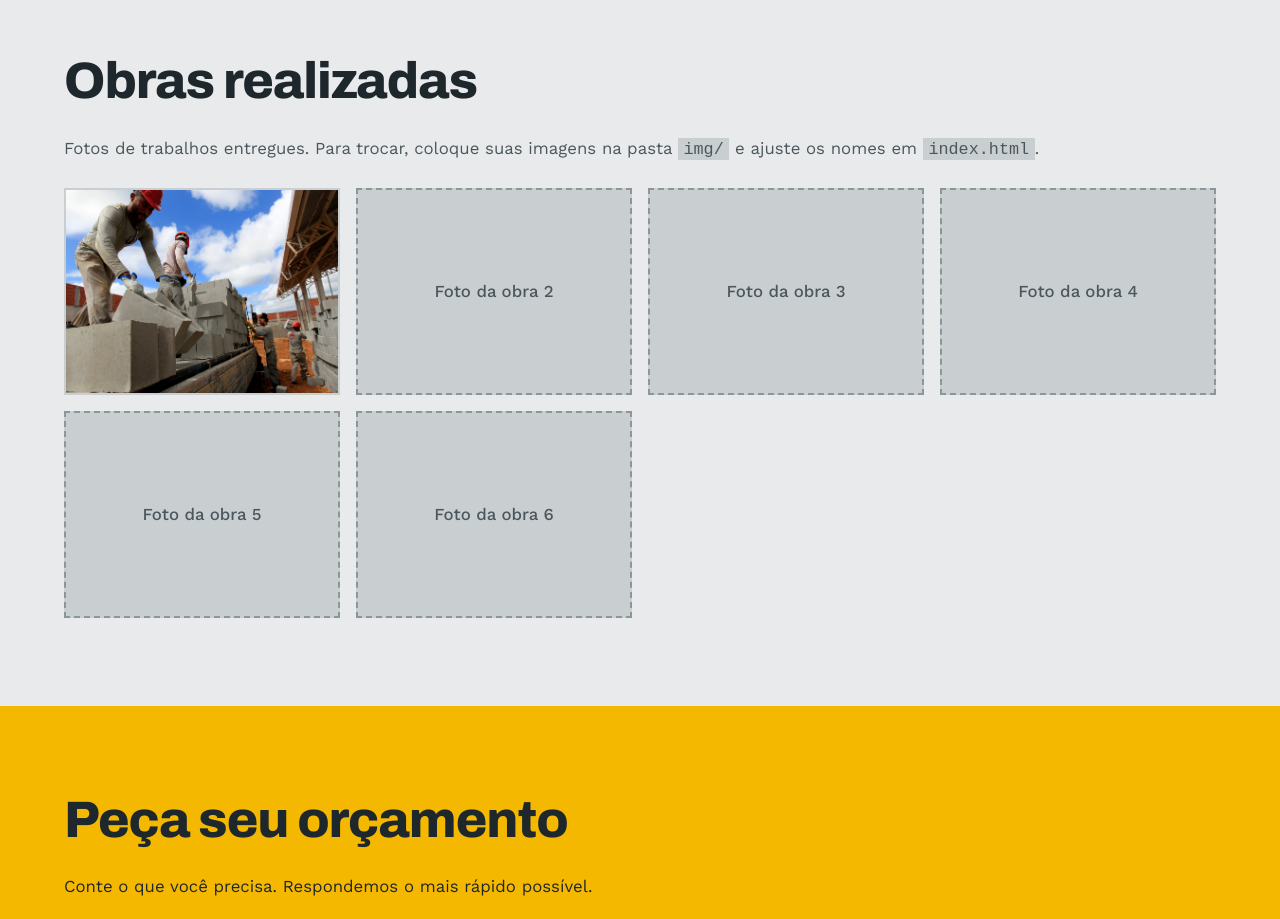
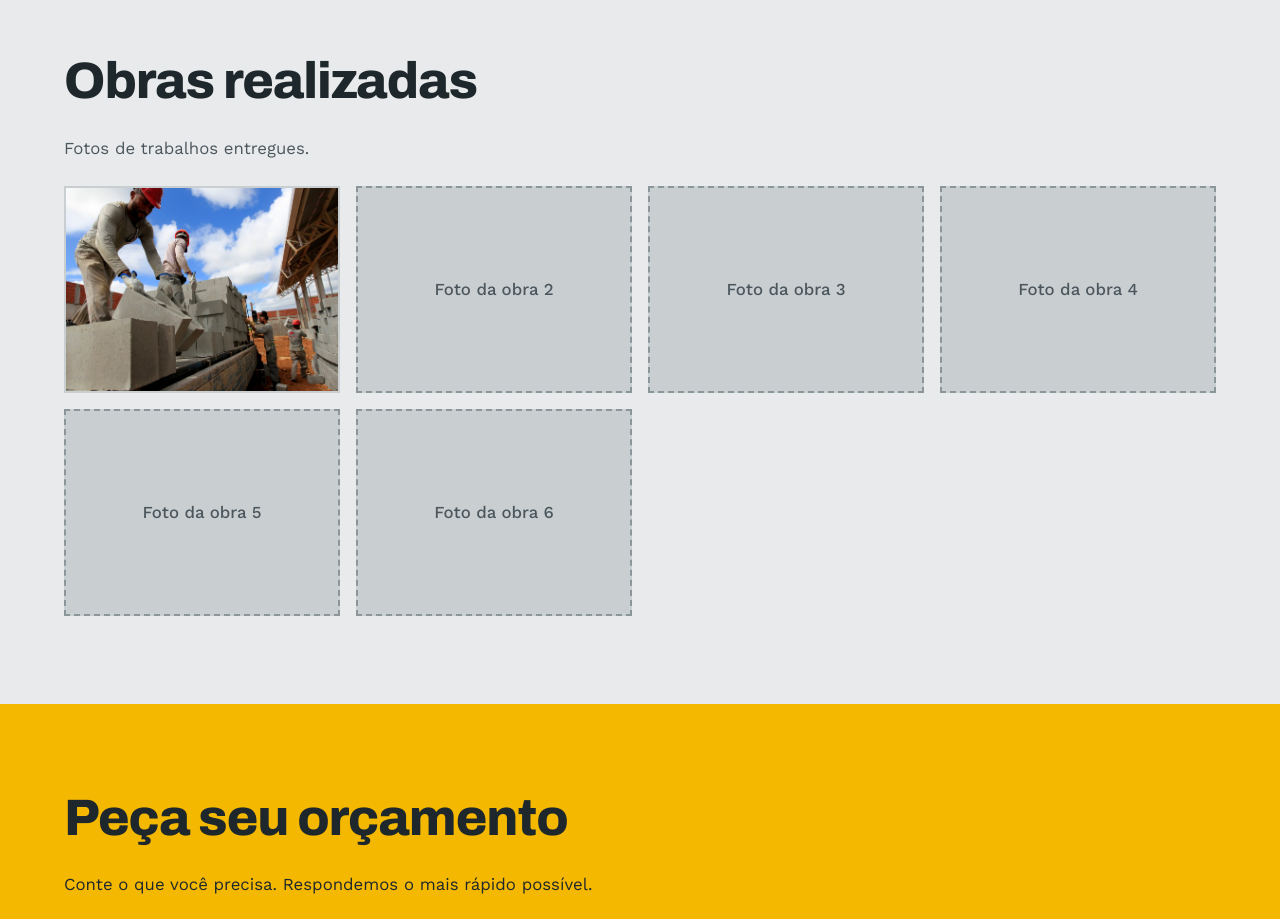
Before and after one commit to nathalyafontes14-rgb/Site-lc.constru-o-e-reforma, a plain HTML site: page index.html in a window 1280 px wide. Shown: the part 1800-2719 px from the top of the page. Drawn offline with nearby package versions, Linux system fonts and the light colour scheme.

Commit message:
Update index.html

```diff
--- a/index.html
+++ b/index.html
@@ -66,7 +66,7 @@
 
   <section class="secao" id="obras">
     <h2>Obras realizadas</h2>
-    <p class="intro">Fotos de trabalhos entregues. Para trocar, coloque suas imagens na pasta <code>img/</code> e ajuste os nomes em <code>index.html</code>.</p>
+    <p class="intro">Fotos de trabalhos entregues.</p>
     <div class="galeria">
       <figure class="foto"><img src="img/1.jpg" alt="" onerror="this.remove()"><figcaption>Foto da obra 1</figcaption></figure>
       <figure class="foto"><img src="img/obra-2.jpg" alt="" onerror="this.remove()"><figcaption>Foto da obra 2</figcaption></figure>
```
